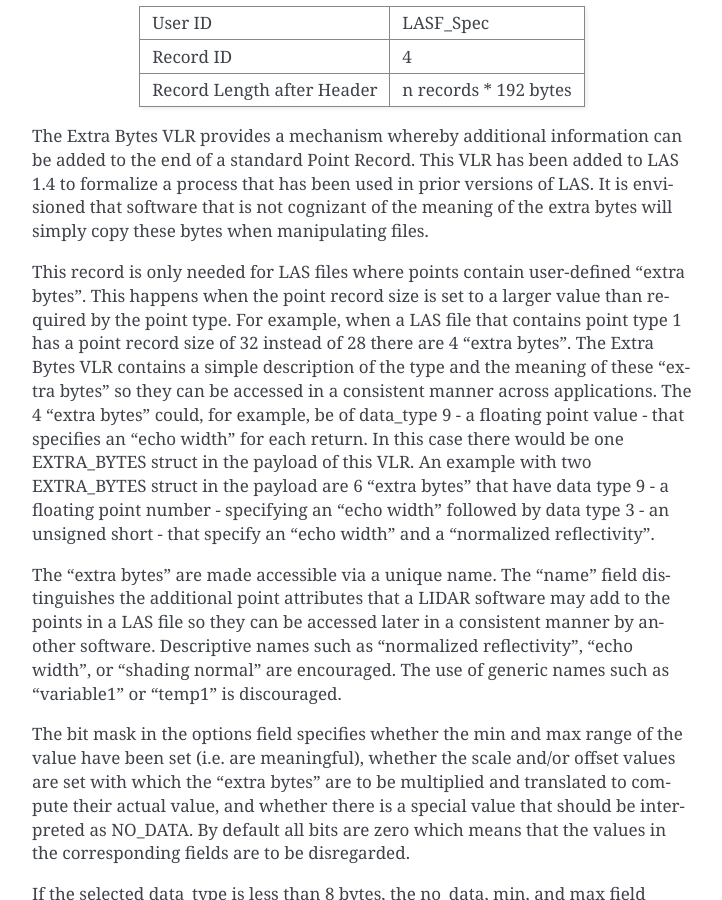
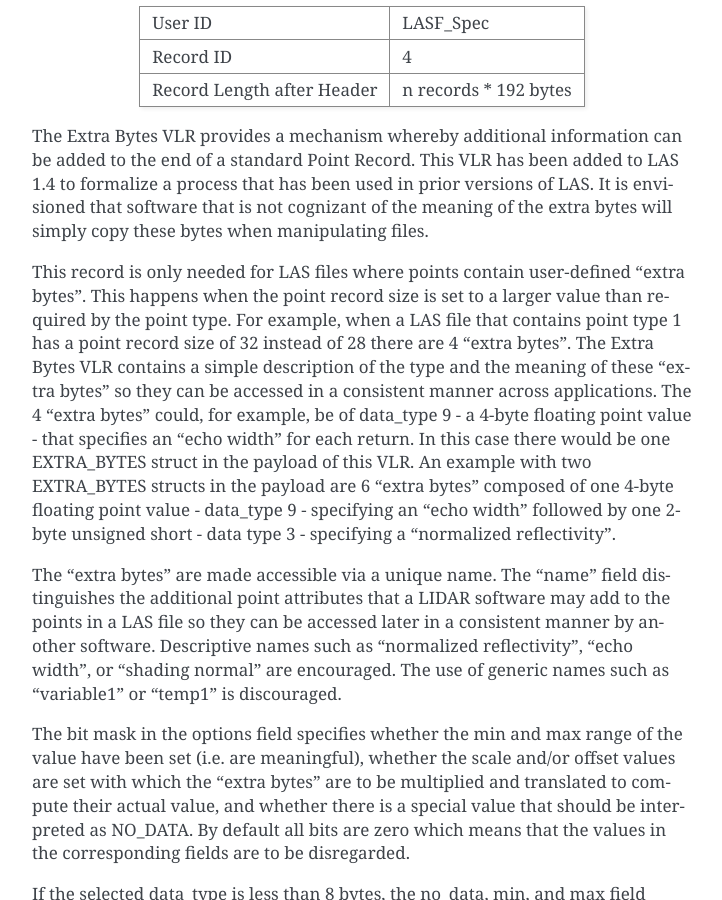
Before and after one commit to ASPRSorg/LAS, a Sphinx documentation site: the page built from source/04_optional_vlrs.txt, in a window 1280 px wide and 900 px high, scrolled down 733 px. Shown: the whole window, without its empty margins (388-1110 px from the left). Built offline with Sphinx 7.4.7, drawn with Linux system fonts in a browser that asks for light colours.

Commit message:
Typo corrections in extrabyte examples.

```diff
--- a/source/04_optional_vlrs.txt
+++ b/source/04_optional_vlrs.txt
@@ -61,11 +61,11 @@ point type 1 has a point record size of 32 instead of 28 there are 4 "extra
 bytes". The Extra Bytes VLR contains a simple description of the type and the
 meaning of these "extra bytes" so they can be accessed in a consistent manner
 across applications. The 4 "extra bytes" could, for example, be of data_type 9
-- a floating point value - that specifies an "echo width" for each return. In
-this case there would be one EXTRA_BYTES struct in the payload of this VLR. An
-example with two EXTRA_BYTES struct in the payload are 6 "extra bytes" that
-have data type 9 - a floating point number - specifying an "echo width" followed
-by data type 3 - an unsigned short - that specify an "echo width" and a
+- a 4-byte floating point value - that specifies an "echo width" for each
+return. In this case there would be one EXTRA_BYTES struct in the payload of
+this VLR. An example with two EXTRA_BYTES structs in the payload are 6 "extra
+bytes" composed of one 4-byte floating point value - data_type 9 - specifying an
+"echo width" followed by one 2-byte unsigned short - data type 3 - specifying a
 "normalized reflectivity".
 
 The "extra bytes" are made accessible via a unique name. The "name" field
```
